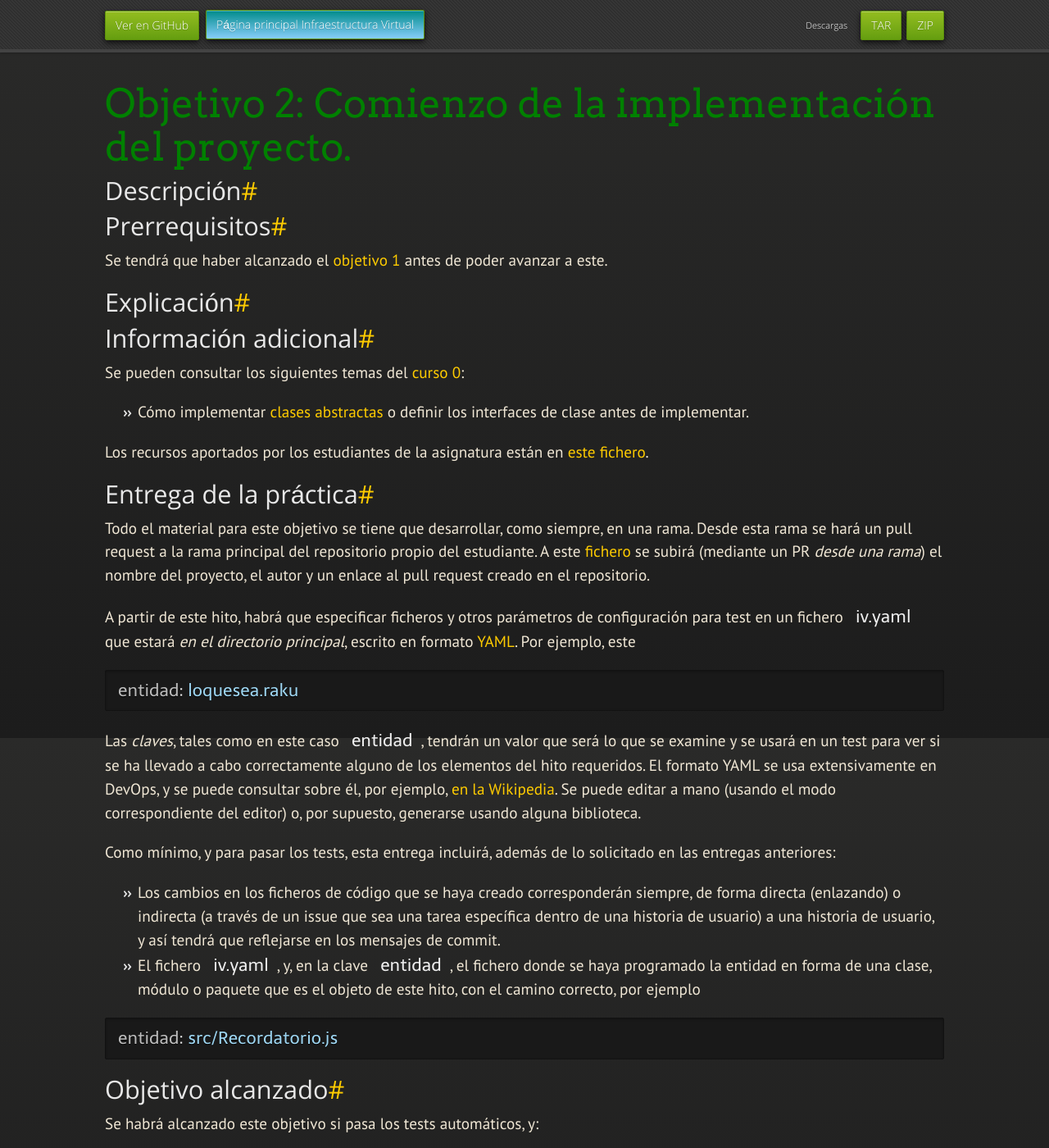
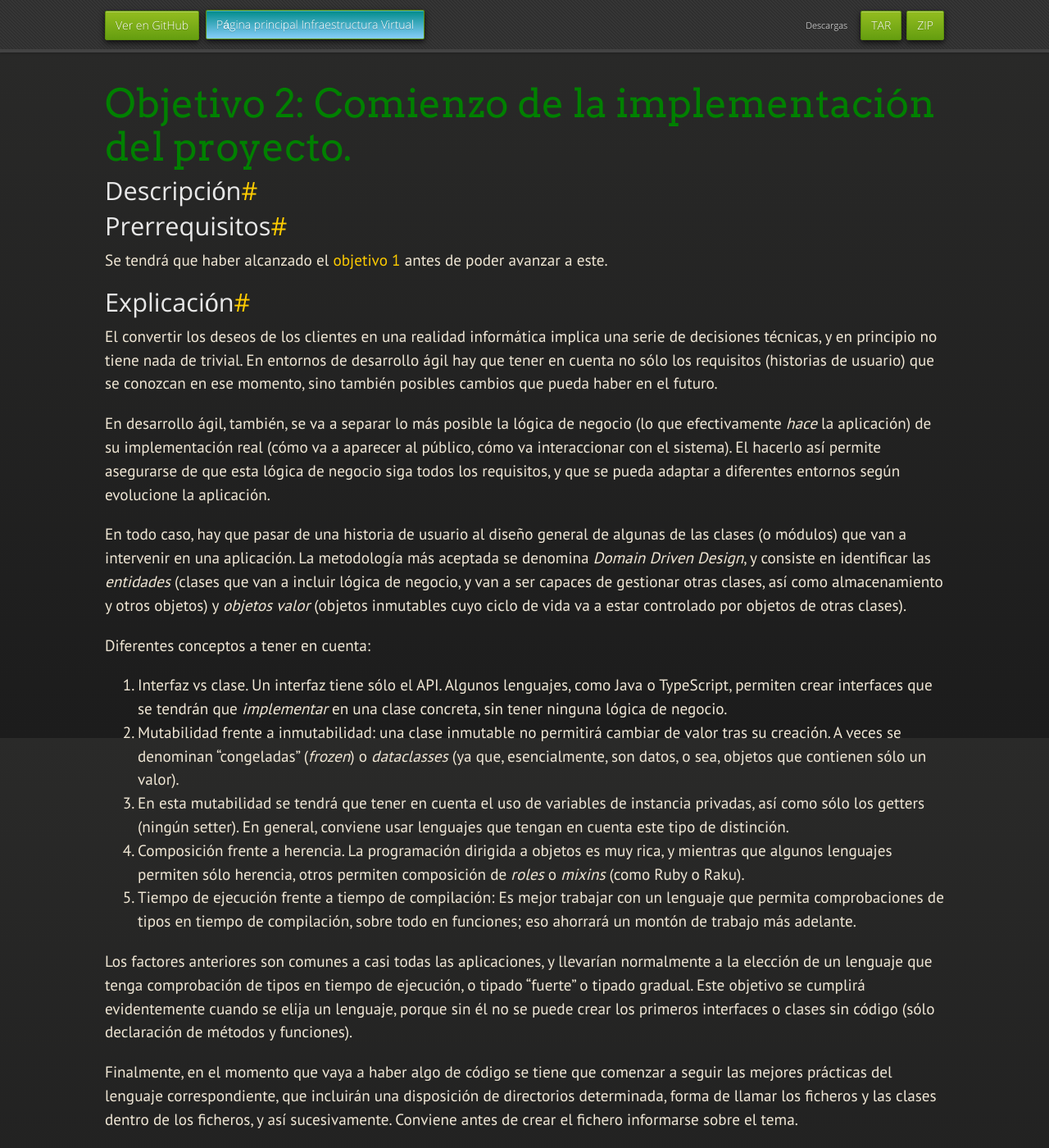
Before and after one commit to JJ/IV, a Jekyll site: the page built from documentos/proyecto/2.Entidad.md, in a window 1280 px wide and 1400 px high. Shown: the whole window at 82% size. Built offline with Jekyll 4.4.1, drawn with Linux system fonts in a browser that asks for light colours; nearby versions of some CDN libraries; some web fonts are replaced; our own code applies the rules of GitHub Pages for plain Markdown files; some of the changed text lies outside the part shown.

Commit message:
Sync documentos/proyecto/2.Entidad.md de master a gh-pages

````diff
--- a/documentos/proyecto/2.Entidad.md
+++ b/documentos/proyecto/2.Entidad.md
@@ -14,12 +14,64 @@ de poder avanzar a este.
 
 ## Explicación
 
+El convertir los deseos de los clientes en una realidad informática implica una
+serie de decisiones técnicas, y en principio no tiene nada de trivial. En
+entornos de desarrollo ágil hay que tener en cuenta no sólo los requisitos
+(historias de usuario) que se conozcan en ese momento, sino también posibles
+cambios que pueda haber en el futuro.
+
+En desarrollo ágil, también, se va a separar lo más posible la lógica de negocio
+(lo que efectivamente *hace* la aplicación) de su implementación real (cómo va a
+aparecer al público, cómo va interaccionar con el sistema). El hacerlo así
+permite asegurarse de que esta lógica de negocio siga todos los requisitos, y
+que se pueda adaptar a diferentes entornos según evolucione la aplicación.
+
+En todo caso, hay que pasar de una historia de usuario al diseño general de
+algunas de las clases (o módulos) que van a intervenir en una aplicación. La
+metodología más aceptada se denomina *Domain Driven Design*, y consiste en
+identificar las *entidades* (clases que van a incluir lógica de negocio, y van a
+ser capaces de gestionar otras clases, así como almacenamiento y otros objetos)
+y *objetos valor* (objetos inmutables cuyo ciclo de vida va a estar controlado
+por objetos de otras clases).
+
+Diferentes conceptos a tener en cuenta:
+1. Interfaz vs clase. Un interfaz tiene sólo el API. Algunos lenguajes, como
+   Java o TypeScript, permiten crear interfaces que se tendrán que *implementar*
+   en una clase concreta, sin tener ninguna lógica de negocio.
+2. Mutabilidad frente a inmutabilidad: una clase inmutable no permitirá cambiar
+   de valor tras su creación. A veces se denominan "congeladas" (*frozen*) o
+   *dataclasses* (ya que, esencialmente, son datos, o sea, objetos que contienen
+   sólo un valor).
+3. En esta mutabilidad se tendrá que tener en cuenta el uso de variables de
+   instancia privadas, así como sólo los getters (ningún setter). En general,
+   conviene usar lenguajes que tengan en cuenta este tipo de distinción.
+4. Composición frente a herencia. La programación dirigida a objetos es muy
+   rica, y mientras que algunos lenguajes permiten sólo herencia, otros permiten
+   composición de *roles* o *mixins* (como Ruby o Raku).
+5. Tiempo de ejecución frente a tiempo de compilación: Es mejor trabajar con un
+   lenguaje que permita comprobaciones de tipos en tiempo de compilación, sobre
+   todo en funciones; eso ahorrará un montón de trabajo más adelante.
+
+Los factores anteriores son comunes a casi todas las aplicaciones, y llevarían
+normalmente a la elección de un lenguaje que tenga comprobación de tipos en
+tiempo de ejecución, o tipado "fuerte" o tipado gradual. Este objetivo se
+cumplirá evidentemente cuando se elija un lenguaje, porque sin él no se puede
+crear los primeros interfaces o clases sin código (sólo declaración de métodos y
+funciones).
+
+Finalmente, en el momento que vaya a haber algo de código se tiene que comenzar
+a seguir las mejores prácticas del lenguaje correspondiente, que incluirán una
+disposición de directorios determinada, forma de llamar los ficheros y las
+clases dentro de los ficheros, y así sucesivamente. Conviene antes de crear el
+fichero informarse sobre el tema.
 
 ## Información adicional
 
 Se pueden consultar los siguientes temas
 del [curso 0](https://jj.github.io/curso-tdd):
 
+* [Personas](https://jj.github.io/curso-tdd/temas/ddd).
+* [Diseño dirigido por dominio](https://jj.github.io/curso-tdd/temas/dise%C3%B1o.html).
 * Cómo
   implementar
   [clases abstractas](https://jj.github.io/curso-tdd/temas/a-programar.html) o
@@ -68,6 +120,11 @@ solicitado en las entregas anteriores:
 ```yaml
 entidad: src/Recordatorio.js
 ```
+* Se tendrá que justificar mínimamente el lenguaje elegido, de acuerdo con los
+  requisitos vistos aquí.
+* No es necesario que los ficheros de clase tengan código, pero tendrá que
+  hacerse un mínimo esfuerfo por que se ajusten, en los nombres y los tipos, a
+  las historias de usuario.
 
 ## Objetivo alcanzado
 
@@ -79,6 +136,8 @@ Se habrá alcanzado este objetivo si pasa los tests automáticos, y:
 3. Se han creado una o varias entidades, en el lenguaje de programación elegido,
    que avancen hacia la implementación de las historias de usuario y el producto
    mínimamente viable del hito correspondiente.
+4. Se ha entendido el concepto de *explicar* y documentar las elecciones hechas,
+   y se ha hecho correctamente en el fichero adecuado.
 
 En todo caso, y como en todos los objetivos, se tendrá que esperar a
 que el profesor apruebe el PR en el repositorio del proyecto para
````
